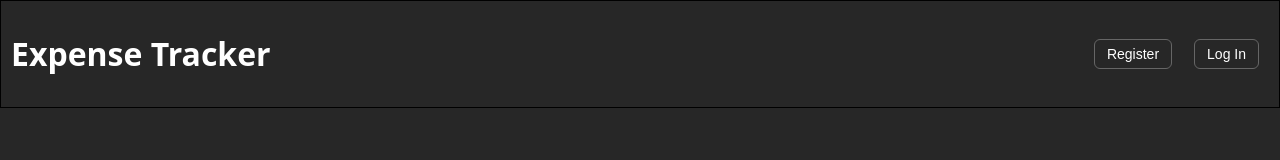
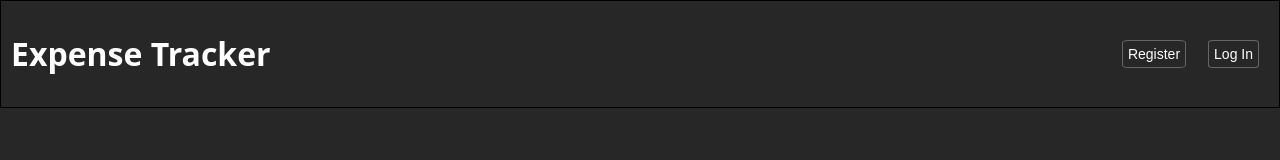
Before and after one commit to LewieJ08/expense-tracker-app, a React (Vite) app in the folder client/: page / in a window 1280 px wide. Shown: the top 160 px of the page. Built offline with nearby package versions, Linux system fonts and the light colour scheme.

Commit message:
feat: add styling for 404 page

```diff
--- a/client/src/index.css
+++ b/client/src/index.css
@@ -53,7 +53,7 @@ html, body {
   gap: 12px;
 }
 
-.headerButton, .formButton {
+button {
   background: transparent;
   border: 1px solid #666;
   border-radius: 6px;
@@ -158,3 +158,8 @@ select {
   text-align: center;
   max-width: fit-content;
 }
+
+.pageNotfound {
+  text-align: center;
+  margin-top: 100px;
+}
```
